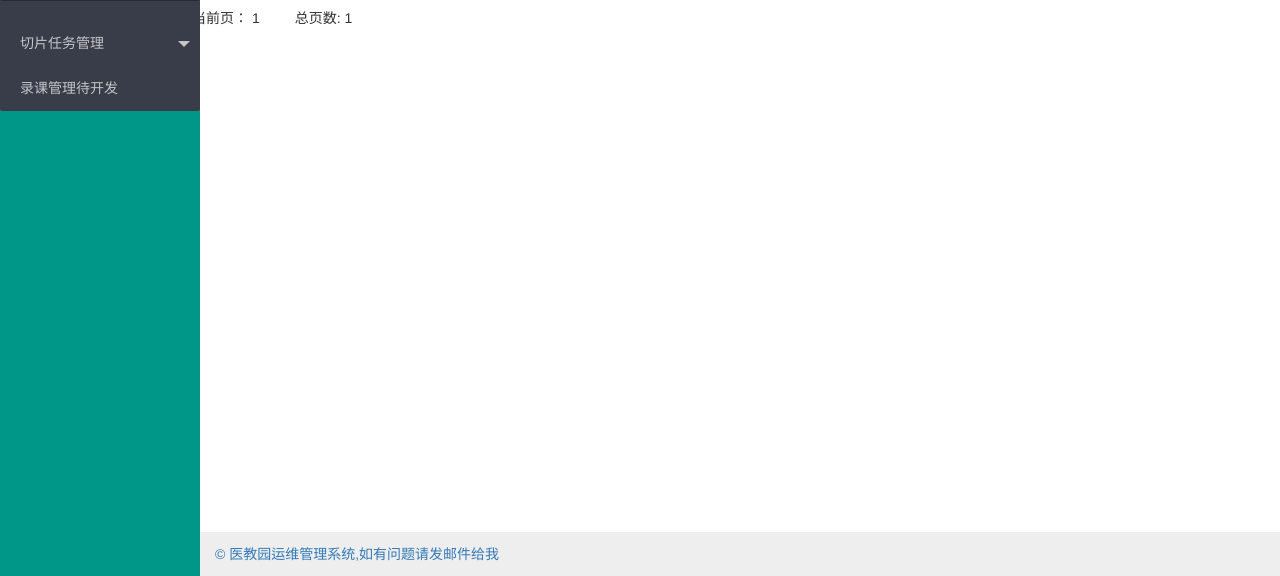
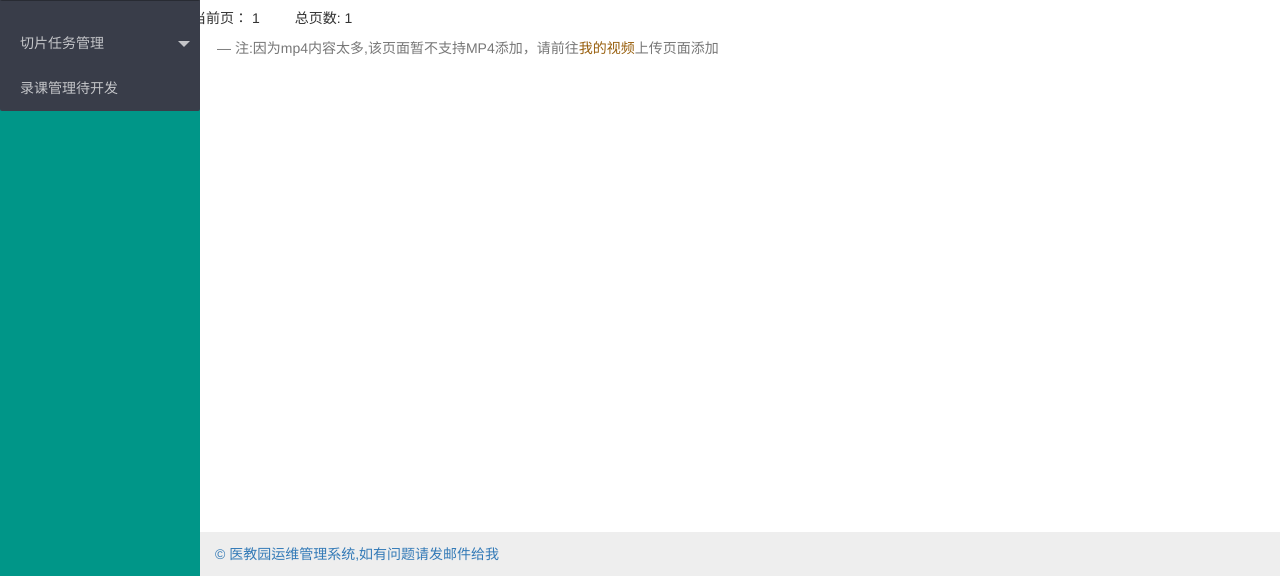
Before and after one commit to shixiaobo8/yjy_django_video, a Django app: page /video/task_detail in a window 1280 px wide. Shown: the part 224-800 px from the top of the page. Run offline with Django 3.2, Linux system fonts and the light colour scheme; data that the repository does not hold is empty; parts of the project's set-up code (start-up, migrations or seed data) failed here and were passed over; some libraries are stand-ins or nearby versions.

Commit message:
切片任务注解

```diff
--- a/video_omsa/templates/task_detail.html
+++ b/video_omsa/templates/task_detail.html
@@ -163,4 +163,9 @@
                href="{{ request.get_full_path }}&page={{ task_videos.paginator.num_pages }}">尾页</a>
         {% endifnotequal %}
     {% endif %}
+    <div>
+        <blockquote>
+            <footer>注:因为mp4内容太多,该页面暂不支持MP4添加，请前往<a style="color: #985f0d;" href="/video/getMyAppMp4.html" target="_blank">我的视频</a>上传页面添加</footer>
+        </blockquote>
+    </div>
 {% endblock %}
```
